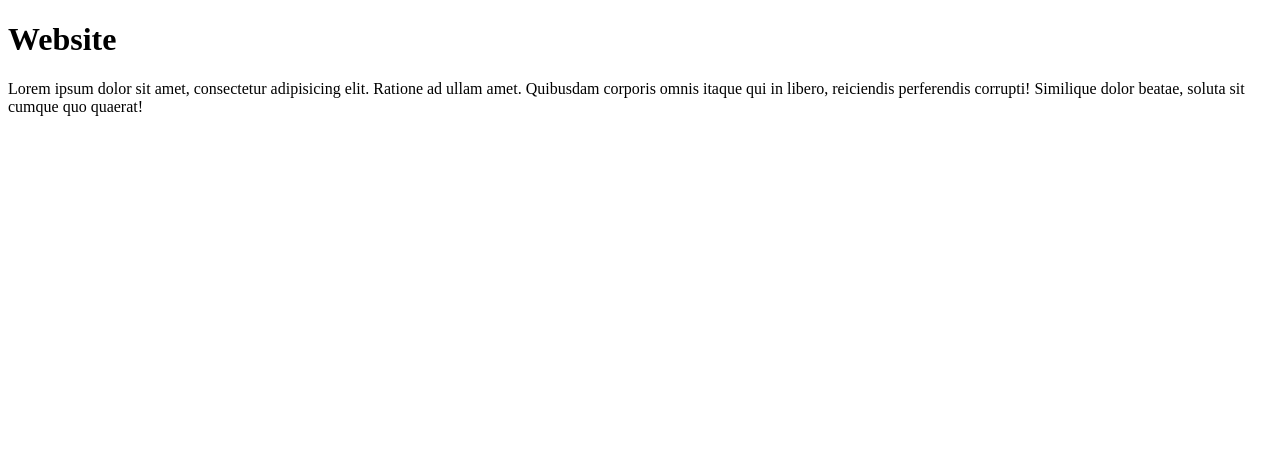
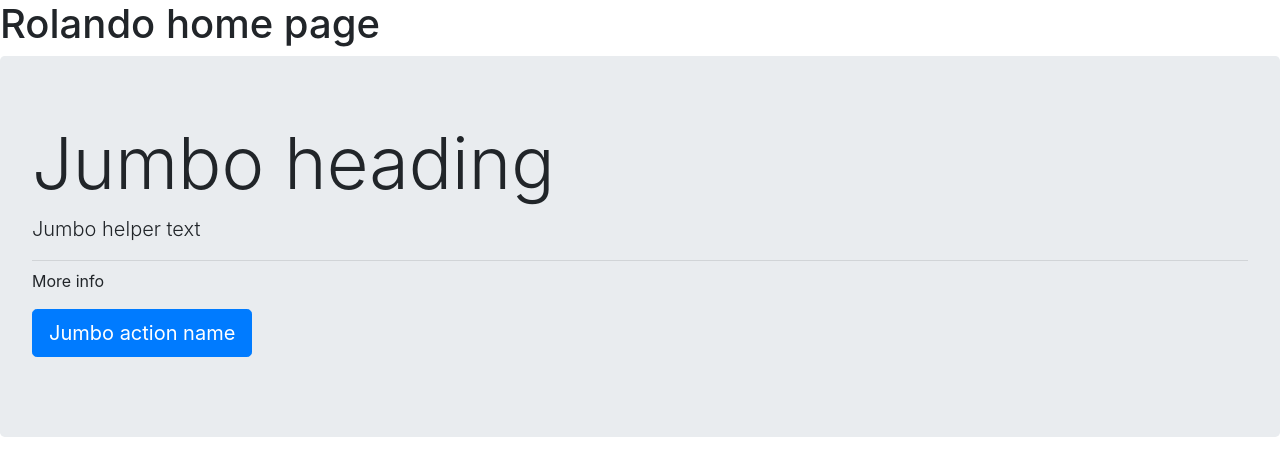
Before and after one commit to sirkot31/sirkot31, a plain HTML site: page index.html in a window 1280 px wide. Drawn offline with nearby package versions, Linux system fonts and the light colour scheme.

Commit message:
Update index.html

```diff
--- a/index.html
+++ b/index.html
@@ -1,11 +1,25 @@
 <!DOCTYPE html>
 <html lang="en">
 <head>
-	<meta charset="UTF-8">
-	<title>sirkot31</title>
+    <meta charset="UTF-8">
+    <meta name="viewport" content="width=device-width, initial-scale=1.0">
+    <title>Document</title>
+
+    <link rel="stylesheet" href="https://cdn.jsdelivr.net/npm/bootstrap@4.5.3/dist/css/bootstrap.min.css" integrity="sha384-TX8t27EcRE3e/ihU7zmQxVncDAy5uIKz4rEkgIXeMed4M0jlfIDPvg6uqKI2xXr2" crossorigin="anonymous">
 </head>
 <body>
-	<h1>Website</h1>
-	<p>Lorem ipsum dolor sit amet, consectetur adipisicing elit. Ratione ad ullam amet. Quibusdam corporis omnis itaque qui in libero, reiciendis perferendis corrupti! Similique dolor beatae, soluta sit cumque quo quaerat!</p>
+    <h1>Rolando home page</h1>
+    <div class="jumbotron">
+        <h1 class="display-3">Jumbo heading</h1>
+        <p class="lead">Jumbo helper text</p>
+        <hr class="my-2">
+        <p>More info</p>
+        <p class="lead">
+            <a class="btn btn-primary btn-lg" href="Jumbo action link" role="button">Jumbo action name</a>
+        </p>
+    </div>
+    <script src="https://code.jquery.com/jquery-3.5.1.slim.min.js" integrity="sha384-DfXdz2htPH0lsSSs5nCTpuj/zy4C+OGpamoFVy38MVBnE+IbbVYUew+OrCXaRkfj" crossorigin="anonymous"></script>
+    <script src="https://cdn.jsdelivr.net/npm/popper.js@1.16.1/dist/umd/popper.min.js" integrity="sha384-9/reFTGAW83EW2RDu2S0VKaIzap3H66lZH81PoYlFhbGU+6BZp6G7niu735Sk7lN" crossorigin="anonymous"></script>
+    <script src="https://cdn.jsdelivr.net/npm/bootstrap@4.5.3/dist/js/bootstrap.min.js" integrity="sha384-w1Q4orYjBQndcko6MimVbzY0tgp4pWB4lZ7lr30WKz0vr/aWKhXdBNmNb5D92v7s" crossorigin="anonymous"></script>
 </body>
 </html>
```
